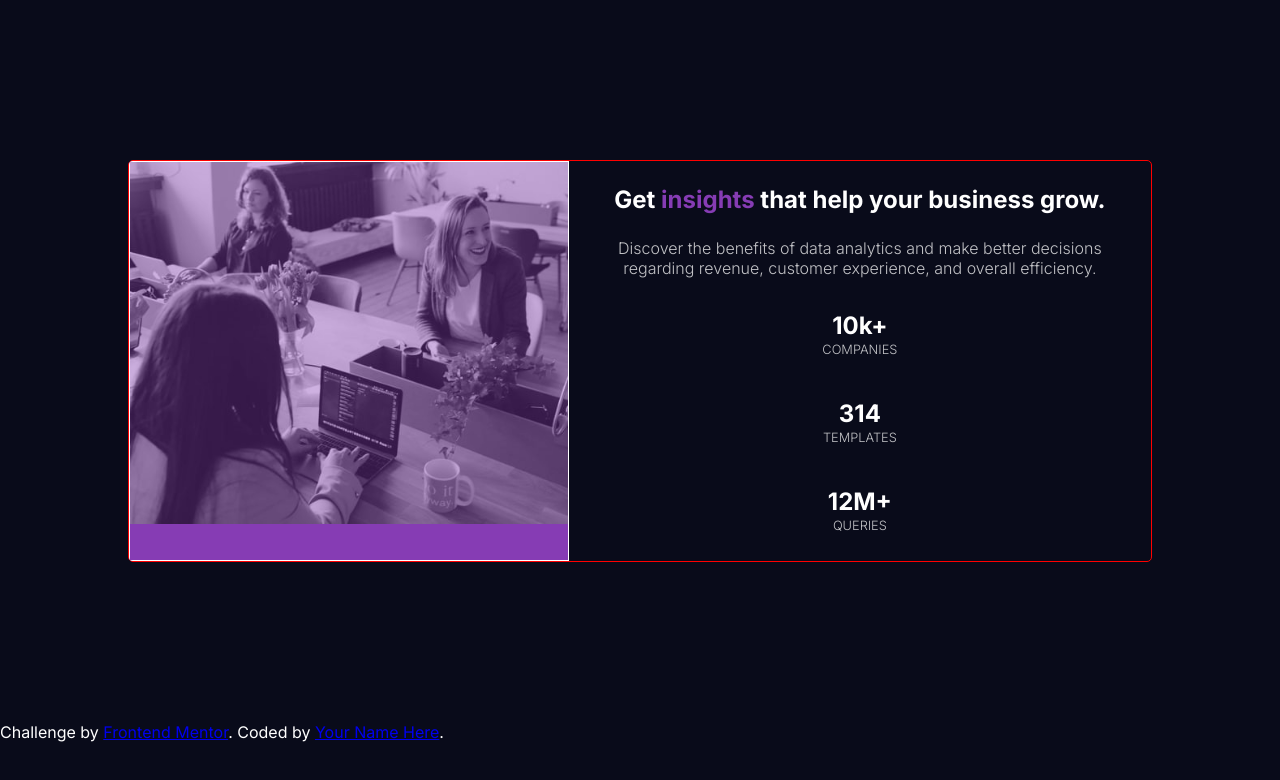
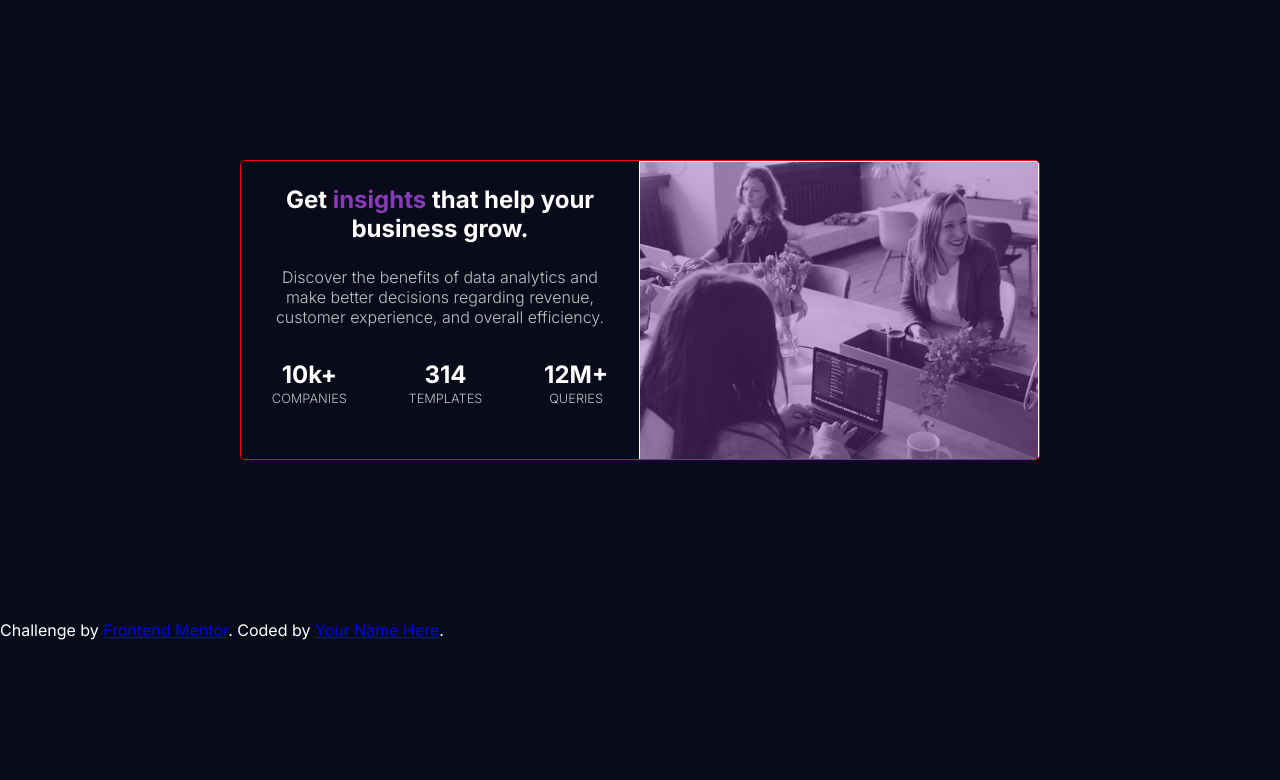
Before and after one commit to indigorose/stats_preview_card, a plain HTML site: page index.html in a window 1280 px wide. Drawn offline with Linux system fonts and the light colour scheme.

Commit message:
Update desktop styling

```diff
--- a/style.css
+++ b/style.css
@@ -146,6 +146,11 @@ body {
 		display: grid;
 		grid-auto-flow: column;
 		grid-auto-rows: 1fr;
+		width: 800px;
+		height: 300px;
+	}
+	.card div:nth-of-type(1) {
+		order: 2;
 	}
 
 	.image-header-mobile {
@@ -157,7 +162,7 @@ body {
 		background: var(--color-3);
 		overflow: hidden;
 		padding: 0;
-		width: 100%;
+		width: 400px;
 		height: 400px;
 	}
 
@@ -171,4 +176,9 @@ body {
 	.card-title {
 		font-size: 1.5rem;
 	}
+
+	.card-stats {
+		flex-direction: row;
+		justify-content: space-around;
+	}
 }
```
